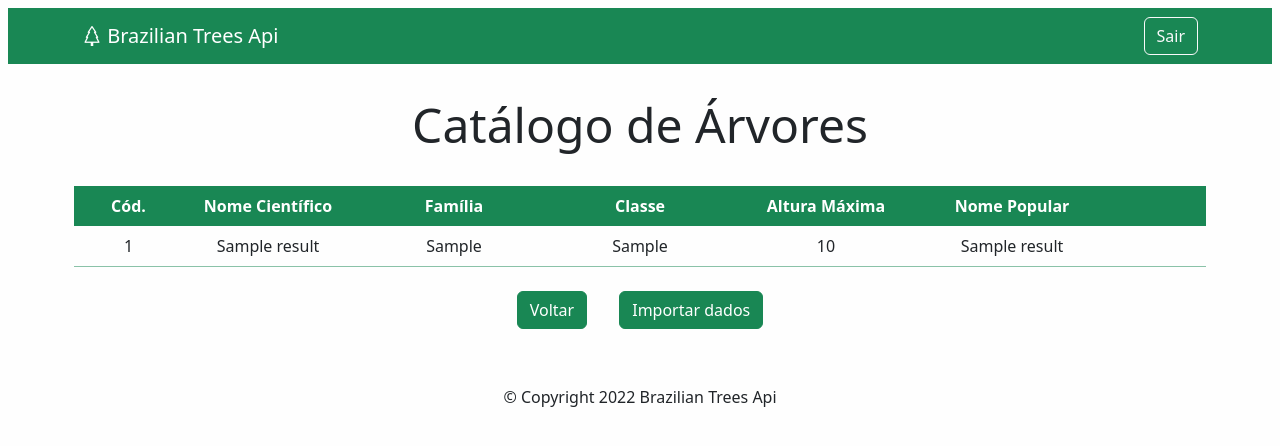
After one commit to alinemizumukai/brazilian_trees_api, a Flask app: template templates/grid_catalogo.html in a window 1280 px wide. The commit adds this page. Shown: the top 446 px of the page. Run offline with Flask 2, Linux system fonts and the light colour scheme; the template is opened without the code that fills it: most values are stand-ins (such as "Sample title", 1, 10 or a date in 2020); parts of the project's set-up code (start-up, migrations or seed data) failed here and were passed over.

Commit message:
importar e exportar front

```diff
--- /dev/null
+++ b/templates/grid_catalogo.html
@@ -0,0 +1,46 @@
+{% extends "base.html" %}
+{% block content %}
+<div class="container p-3">
+    <h1 class="display-5 mb-3 p-3">Catálogo de Árvores</h1>
+    <div class="grid">
+        <div class="row p-2 bg-success text-white fw-semibold">
+            <div class="col-1">Cód.</div>
+            <div class="col-2">Nome Científico</div>
+            <div class="col-2">Família</div>
+            <div class="col-2">Classe</div>
+            <div class="col-2">Altura Máxima</div>
+            <div class="col-2">Nome Popular</div>
+        </div>
+        {% for i in result %}
+        <div class="row p-2 border-bottom border-success border-opacity-50">
+            <div class="col-1">
+                {{ i.get('id') }}
+            </div>
+            <div class="col-2">
+                {{ i.get('scientific_name') }}
+            </div>
+            <div class="col-2">
+                {{ i.get('botanical_family') }}
+            </div>
+            <div class="col-2">
+                {{ i.get('ecological_class') }}
+            </div>
+            <div class="col-2">
+                {{ i.get('height_max') }}
+            </div>
+            <div class="col-2">
+                {{ i.get('popular_name') }}
+            </div>
+        </div>
+        {% endfor %}
+    </div>
+    <div class="d-flex justify-content-md-center p-2">
+        <div class="m-3">
+            <a class="btn btn-success" type="submit" href="/">Voltar</a>
+        </div>
+        <div class="m-3">
+            <a class="btn btn-success" type="submit" href="{{ url_for( 'back_routes.importExport.importar', option='1' ) }}">Importar dados</a>
+        </div>
+    </div>
+</div>
+{% endblock %}
--- a/templates/menu.html
+++ b/templates/menu.html
@@ -10,9 +10,9 @@
     <div class="list-group p-2 w-75">
       {% for i in data.apiDescription.endpoints %}
         <a href="{{ i.Route }}" class="list-group-item list-group-item-action list-group-item-light "
-        aria-current="true" data-bs-toggle="tooltip" data-bs-placement="right" title="{{ i.description }}">
+        aria-current="true" data-bs-toggle="tooltip" data-bs-placement="right" title="{{ i.Route }}">
           <h5 class="mb-1">{{ i.title }}</h5>
-          <small>{{ i.Route }}</small>
+          <small>{{ i.description }}</small>
         </a>
       {% endfor %}
     </div>
```
Also changed, not shown: routes/greetings.py (+16 -10 lines), routes/import_export_route.py (+18 -8 lines), templates/exportar.html (added, +17 -0 lines).
